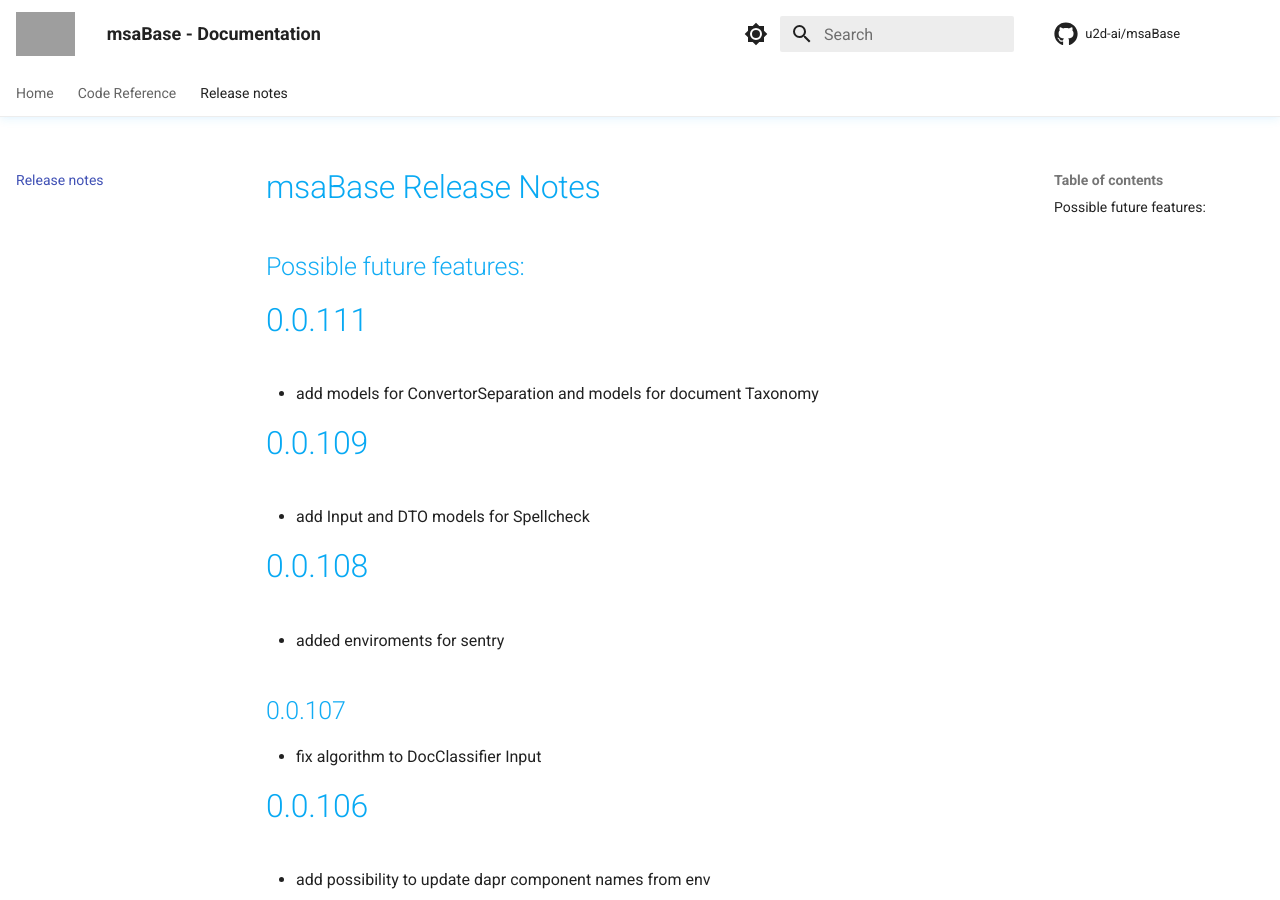
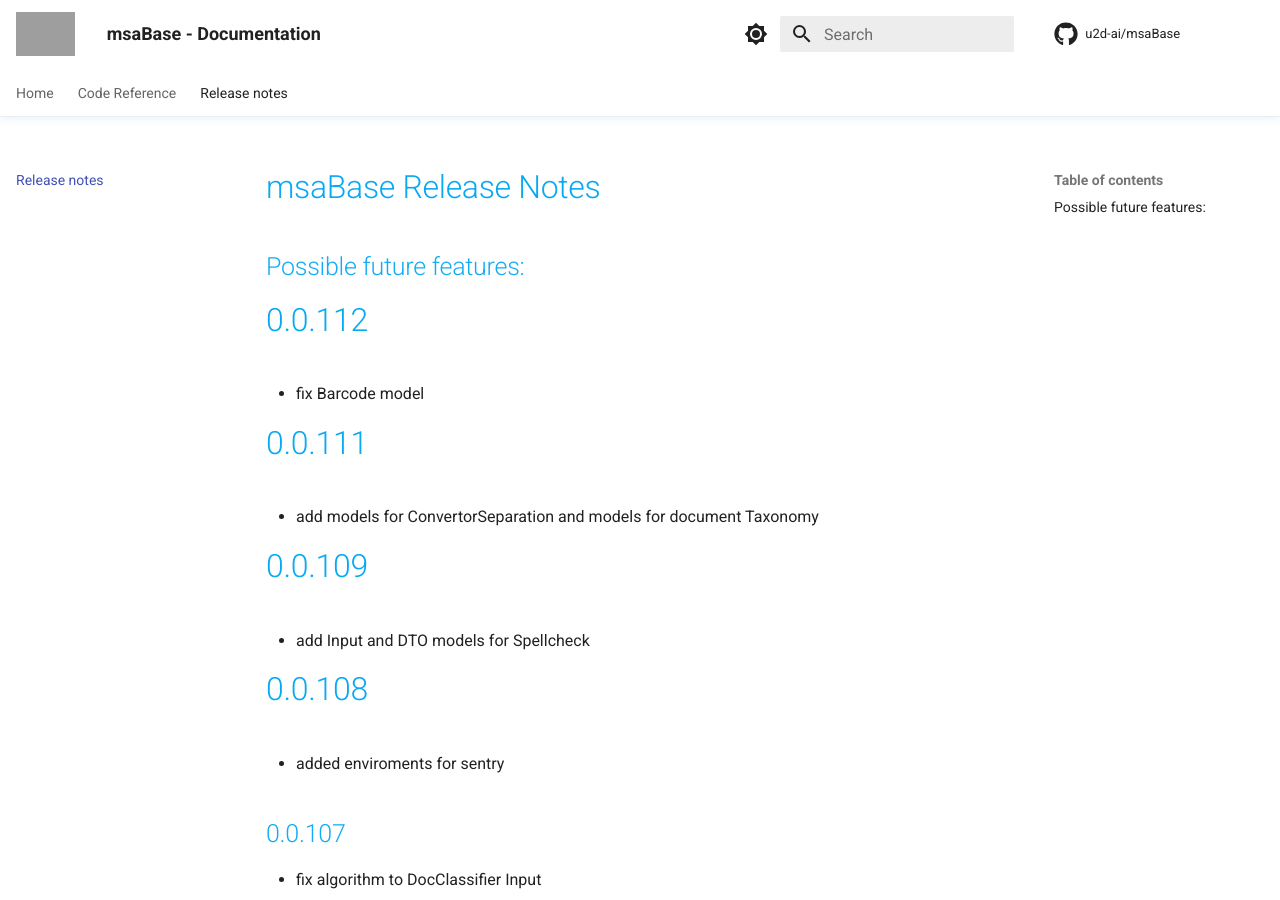
Before and after one commit to u2d-ai/msaBase, an MkDocs documentation site: the page built from docs/release-notes.md, in a window 1280 px wide and 900 px high. Built offline with MkDocs 1.6.1 and Material for MkDocs 9.7.7, drawn with Linux system fonts in a browser that asks for light colours; comment, search, counter and statistics services are not loaded; grey boxes are pictures that could not be loaded.

Commit message:
fix: Barcode model

```diff
--- a/docs/release-notes.md
+++ b/docs/release-notes.md
@@ -1,5 +1,9 @@
 # msaBase Release Notes
 ## Possible future features:
+
+# 0.0.112
+
+- fix Barcode model
 
 # 0.0.111
 
--- a/msaBase/__init__.py
+++ b/msaBase/__init__.py
@@ -1,7 +1,7 @@
 import glob
 from os.path import basename, dirname, isfile, join
 
-version = "0.0.111"
+version = "0.0.112"
 __author__ = "Stefan Welcker"
 __copyright__ = "Copyright 2022, U2D.ai"
 __license__ = "MIT"
--- a/requirements.txt
+++ b/requirements.txt
@@ -1,6 +1,6 @@
 # MSA Dependencies
 msaFileSystem==0.0.3 # Agnostic Abstract Filesystem API which allows to use S3, GCS, Azure Datalake, your local FS, Youtube etc Optimized for use with FastAPI/Pydantic.
-msaDocModels==0.0.102 # MSA Document Pydantic Models and Schemas, used to store Parser, NLP, NLU and AI results for processed documents
+msaDocModels==0.0.103 # MSA Document Pydantic Models and Schemas, used to store Parser, NLP, NLU and AI results for processed documents
 
 # FastAPI related Dependencies
 anyio==3.7.1 # an asynchronous networking and concurrency library that works on top of either asyncio or trio
```
Also changed, not shown: 1 other file.
